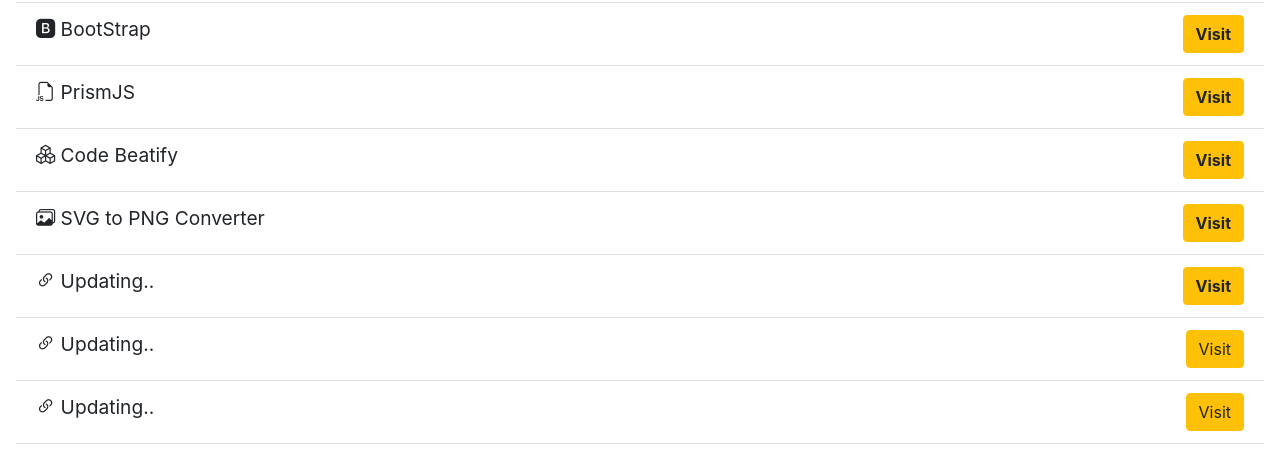
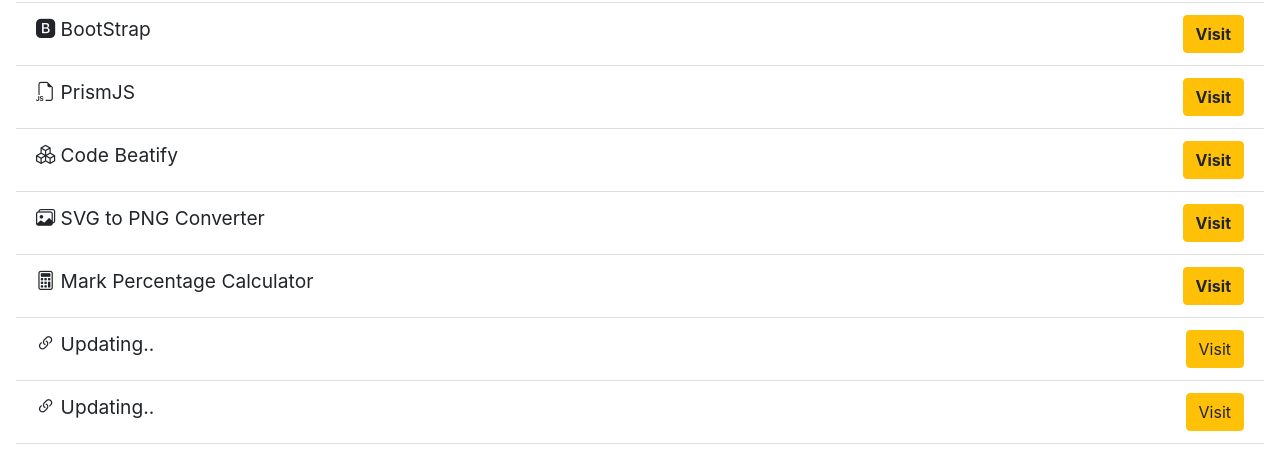
Before and after one commit to jarviskumar/portfolio, a plain HTML site: page link.html in a window 1280 px wide. Shown: the part 321-774 px from the top of the page. Drawn offline with nearby package versions, Linux system fonts and the light colour scheme.

Commit message:
Update link.html

```diff
--- a/link.html
+++ b/link.html
@@ -84,7 +84,7 @@ href="https://cdn.jsdelivr.net/npm/bootstrap-icons@1.10.3/font/bootstrap-icons.c
 
         <li class="list-group-item"><i class="bi bi-images"></i> SVG to PNG Converter <a href="https://svgtopng.com/" class="btn btn-warning  font-weight-bold  alink">Visit</a></li>
 
-        <li class="list-group-item"><i class="bi bi-link-45deg"></i> Updating.. <a href="" class="btn btn-warning font-weight-bold alink">Visit</a></li>
+        <li class="list-group-item"><i class="bi bi-calculator"></i> Mark Percentage Calculator <a href="https://jarviskumar.github.io/getpercent" class="btn btn-warning font-weight-bold alink">Visit</a></li>
         <li class="list-group-item"><i class="bi bi-link-45deg"></i> Updating.. <a href="" class="btn btn-warning alink">Visit</a></li>
 
         <li class="list-group-item"><i class="bi bi-link-45deg"></i> Updating.. <a href="" class="btn btn-warning alink">Visit</a></li>
```
